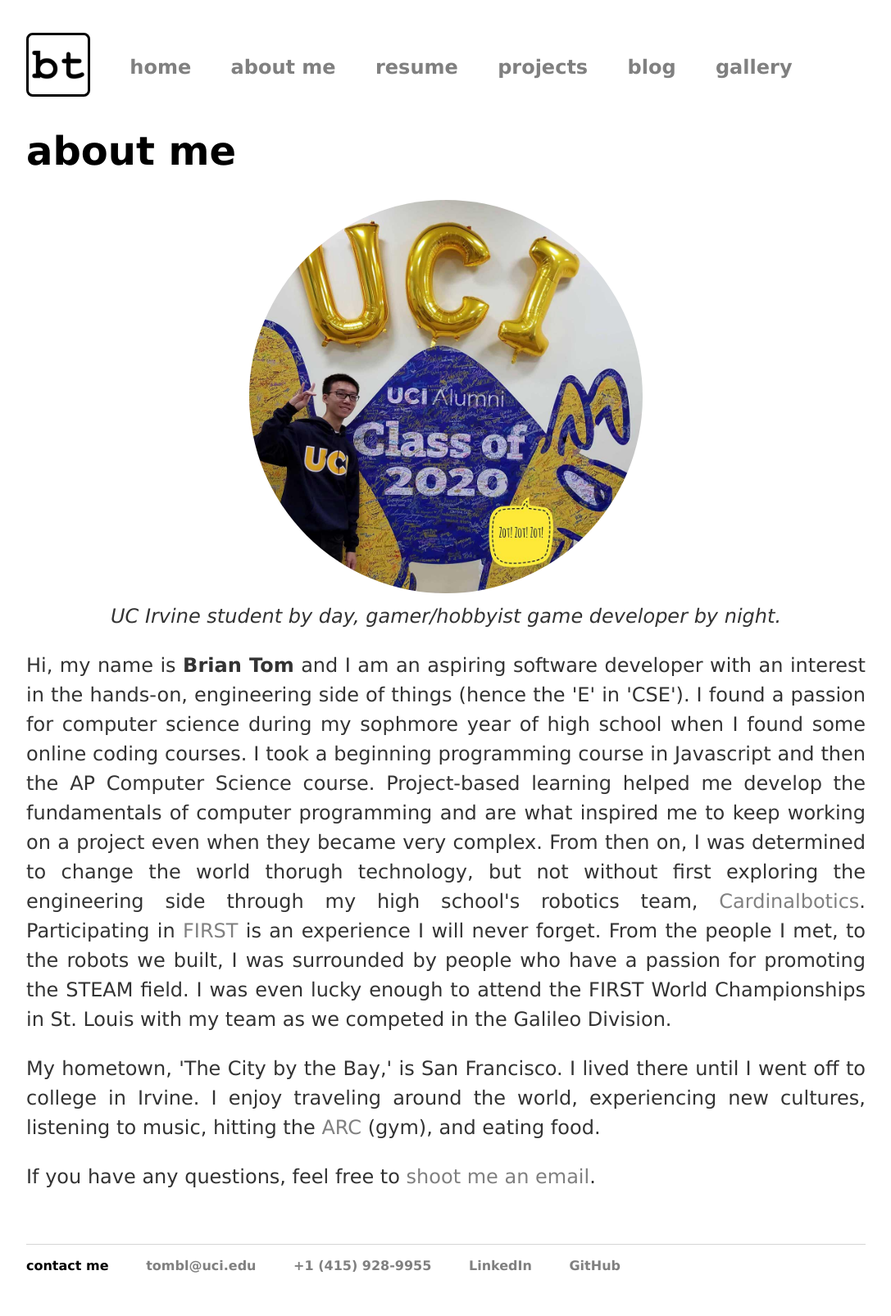
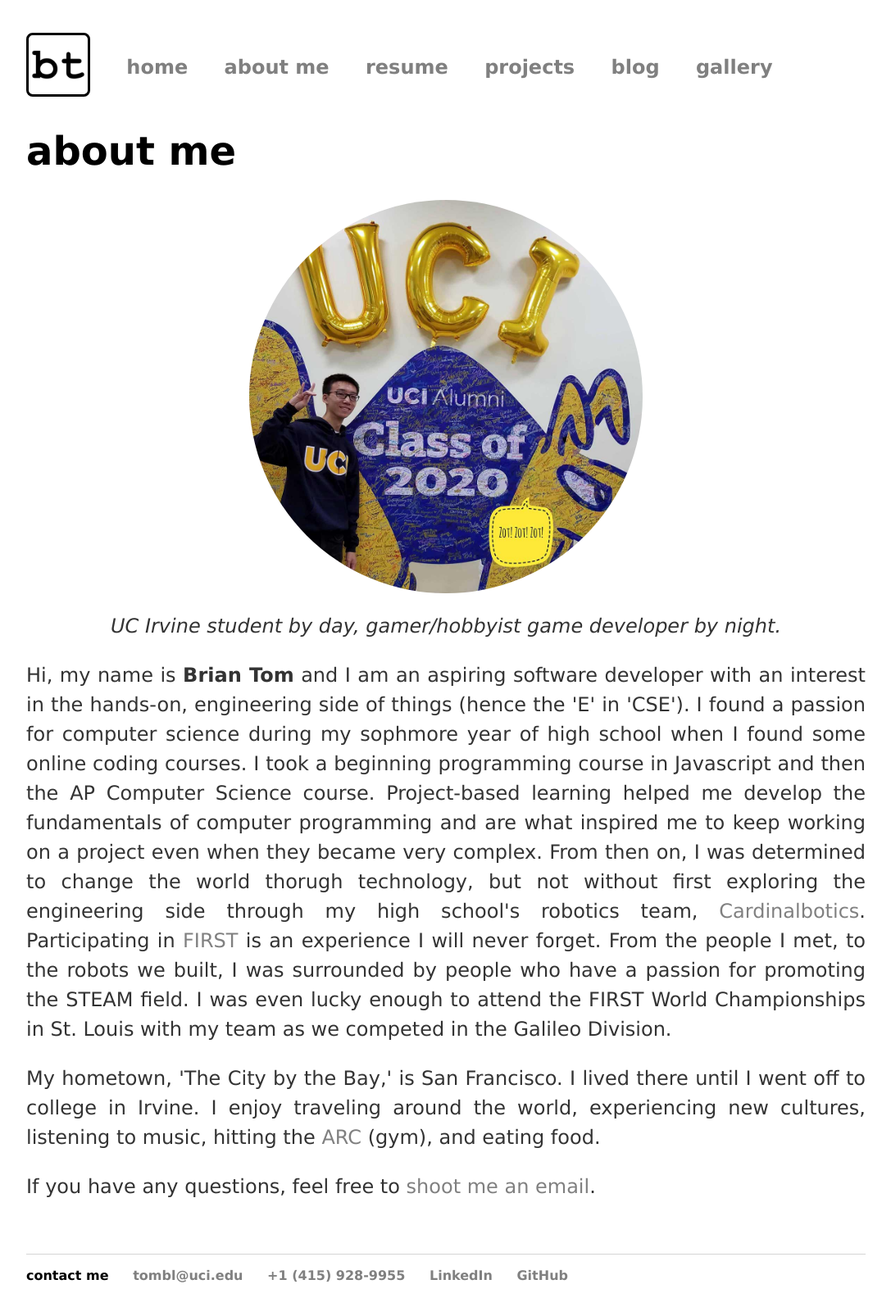
Before and after one commit to BTx123/BTx123.github.io, a Jekyll site: the page built from about/index.html, in a window 1280 px wide. Shown: the whole page at 82% size, without its empty margins (96-1183 px from the left). Built offline with Jekyll 4.4.1, drawn with Linux system fonts in a browser that asks for light colours; nearby versions of some CDN libraries.

Commit message:
Update styling

```diff
--- a/css/main.css
+++ b/css/main.css
@@ -80,6 +80,7 @@ a:hover {
 
 #profile-pict {
     border-radius: 50%;
+    margin-bottom: 0.5em;
     height: 20em;
 }
 
@@ -112,7 +113,7 @@ nav ul {
 nav ul li {
     display: inline-block;
     vertical-align: middle;
-    margin-right: 40px;
+    margin-right: 1.5em;
 }
 
 /*=============================================================================
@@ -136,7 +137,7 @@ footer ul {
 /* single row of list items, space out list items */
 footer ul li {
     display: inline-block;
-    margin-right: 40px;
+    margin-right: 1.5em;
 }
 
 /*=============================================================================
```
